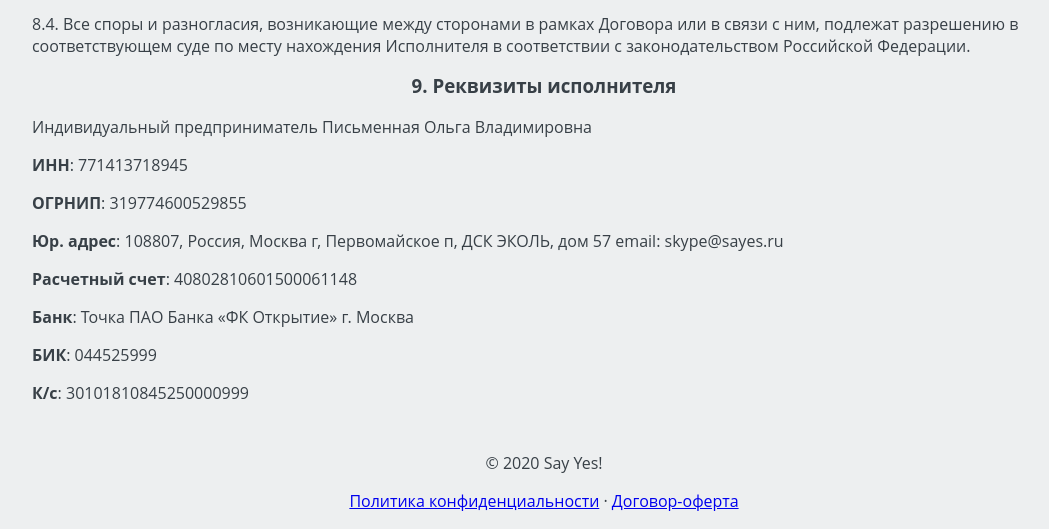
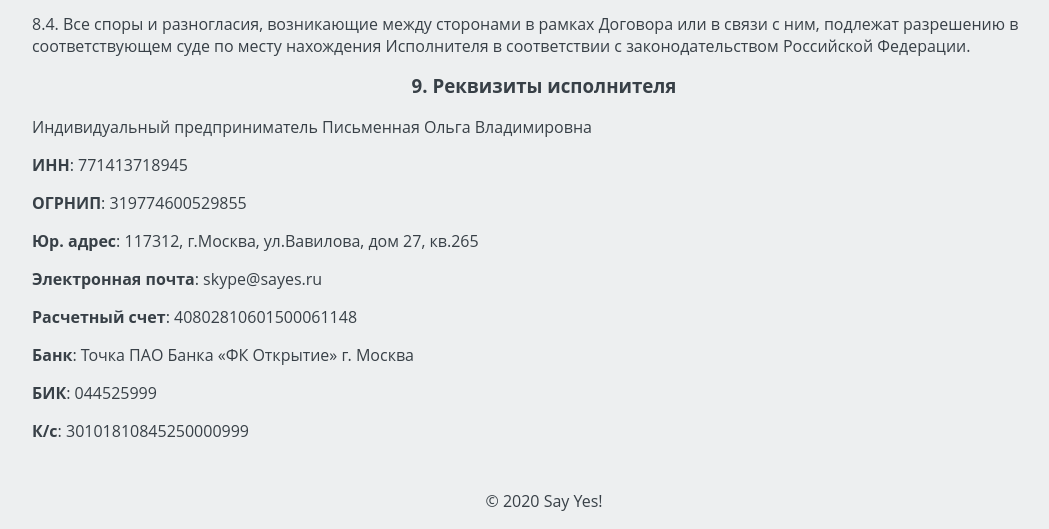
Before and after one commit to sayyesschool/payment.sayes.ru, a PHP site: page /offer.php in a window 1280 px wide. Shown: the part 5109-5638 px from the top of the page, without its empty margins (96-1145 px from the left). Run offline with PHP 8.4, Linux system fonts and the light colour scheme.

Commit message:
Update address

```diff
--- a/public/offer.php
+++ b/public/offer.php
@@ -184,7 +184,8 @@
 
                         <p><b>ИНН</b>: 771413718945</p>
                         <p><b>ОГРНИП</b>: 319774600529855</p>
-                        <p><b>Юр. адрес</b>: 108807, Россия, Москва г, Первомайское п, ДСК ЭКОЛЬ, дом 57 email: skype@sayes.ru</p>
+                        <p><b>Юр. адрес</b>: 117312, г.Москва, ул.Вавилова, дом 27, кв.265</p>
+                        <p><b>Электронная почта</b>: skype@sayes.ru</p>
                         <p><b>Расчетный счет</b>: 40802810601500061148</p>
                         <p><b>Банк</b>: Точка ПАО Банка «ФК Открытие» г. Москва</p>
                         <p><b>БИК</b>: 044525999</p>
```
